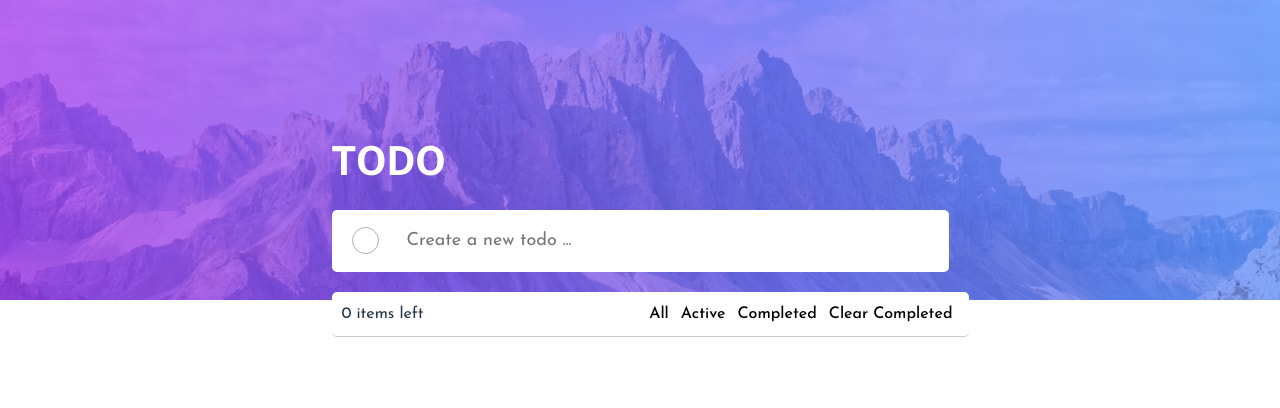
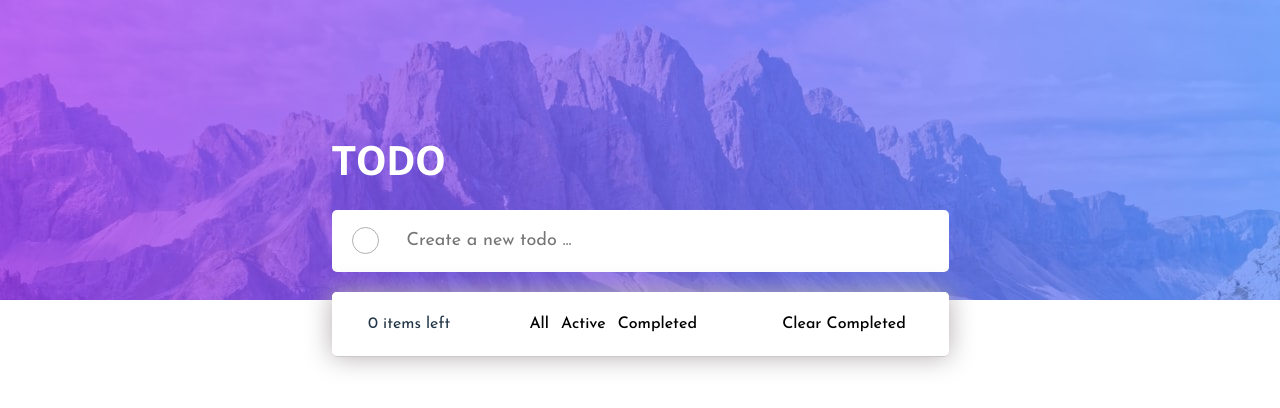
Before and after one commit to unachoza/FEM-Todo-App, a React (Vite) app: page / in a window 1280 px wide. Shown: the top 408 px of the page. Built offline with nearby package versions, Linux system fonts and the light colour scheme.

Commit message:
filter button group formating

```diff
--- a/src/App.css
+++ b/src/App.css
@@ -28,10 +28,14 @@ h1 {
 
 .controls-container {
 	display: flex;
-	justify-content: space-between;
+	justify-content: space-around;
 	width: 100%;
-	padding: 10px;
+	padding: 20px 0px;
 	background: white;
 	z-index: 100;
 	border-radius: 5px;
 }
+
+.controls-container .filter-button-group {
+	display: flex;
+}
--- a/src/App.tsx
+++ b/src/App.tsx
@@ -85,13 +85,13 @@ function App() {
 						const { id, title, completed } = item;
 						return <Card key={id} id={id} title={title} completed={completed} deleteTodo={deleteTodo} toggle={toggleTodo} />;
 					})}
-				</div>
-				<div className="list-item controls-container">
-					<div>{todos.filter((todo) => todo.completed === false).length} items left</div>
-					<div className="button-group">
-						<Button onClick={() => setFilteredState("all")} text="All" />
-						<Button onClick={() => setFilteredState("active")} text="Active" />
-						<Button onClick={() => setFilteredState("completed")} text="Completed" />
+					<div className="list-item controls-container">
+						<div>{todos.filter((todo) => todo.completed === false).length} items left</div>
+						<div className="filter-button-group">
+							<Button onClick={() => setFilteredState("all")} text="All" />
+							<Button onClick={() => setFilteredState("active")} text="Active" />
+							<Button onClick={() => setFilteredState("completed")} text="Completed" />
+						</div>
 						<Button onClick={() => setTodos([])} text="Clear Completed" />
 					</div>
 				</div>
--- a/src/Components/Button/Button.css
+++ b/src/Components/Button/Button.css
@@ -15,3 +15,7 @@ button:focus,
 button:focus-visible {
 	color: blue;
 }
+
+button:hover {
+	font-weight: bold;
+}
```
